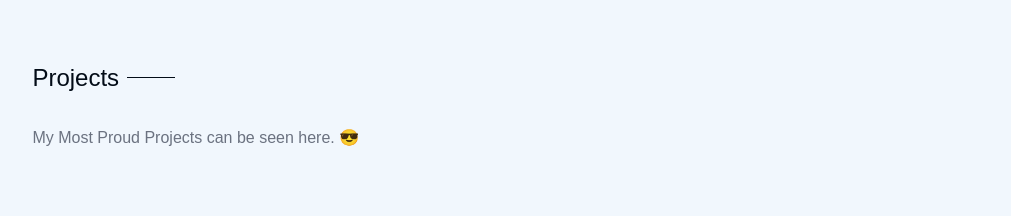
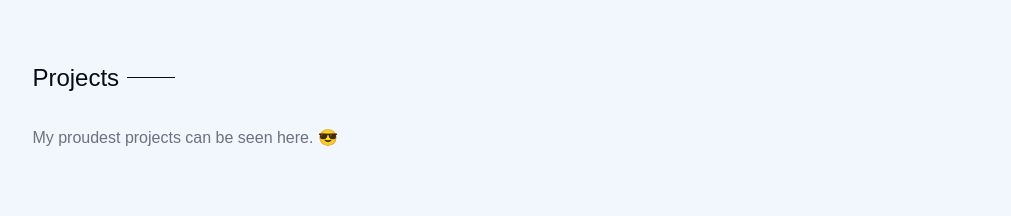
Before and after one commit to K0ppai/Koppai_Portfolio, a React (Vite) app: page / in a window 1280 px wide. Shown: the part 1140-1356 px from the top of the page, without its empty margins (134-1145 px from the left). Built offline with nearby package versions, Linux system fonts and the light colour scheme; a web font is replaced by a local one.

Commit message:
Add lazy loading to images

```diff
--- a/src/components/AboutMe/AboutMe.jsx
+++ b/src/components/AboutMe/AboutMe.jsx
@@ -65,6 +65,7 @@ const AboutMe = ({ darkMode }) => {
             initial={{ x: '-100vw', opacity: 0 }}
             animate={{ x: 0, opacity: 1 }}
             transition={{ duration: 0.5 }}
+            loading="lazy"
           />
         </figure>
         <div className="mt-4 flex items-center justify-between">
--- a/src/components/Projects/Project.jsx
+++ b/src/components/Projects/Project.jsx
@@ -66,7 +66,7 @@ const Project = ({ projectData, index, darkMode }) => {
         onMouseEnter={() => setIsHover(true)}
         onMouseLeave={() => setIsHover(false)}
       >
-        <img src={projectData.image} className="absolute h-full w-full" />
+        <img src={projectData.image} className="absolute h-full w-full" loading='lazy' />
         <motion.div
           className={`relative h-full w-full transition-all duration-500 ease-in-out ${
             isHover ? 'lg:opacity-100' : 'lg:opacity-0'
--- a/src/components/Projects/ProjectDetails.jsx
+++ b/src/components/Projects/ProjectDetails.jsx
@@ -75,7 +75,6 @@ const ProjectDetails = ({ darkMode }) => {
           once: true,
         }}
       >
-        {/* <div className="m-auto mb-4 h-[3px] w-14 rounded-full bg-orange-400" /> */}
         <motion.figure
           initial={{
             opacity: 0,
--- a/src/components/Projects/Projects.jsx
+++ b/src/components/Projects/Projects.jsx
@@ -37,7 +37,7 @@ const Projects = ({ darkMode }) => {
         whileInView={titleAnimationVariants.whileInView2}
         viewport={titleAnimationVariants.viewport}
       >
-        My Most Proud Projects can be seen here. 😎
+        My proudest projects can be seen here. 😎
       </motion.h2>
       <p className="mt-10 text-lg"></p>
       <Swiper
```
